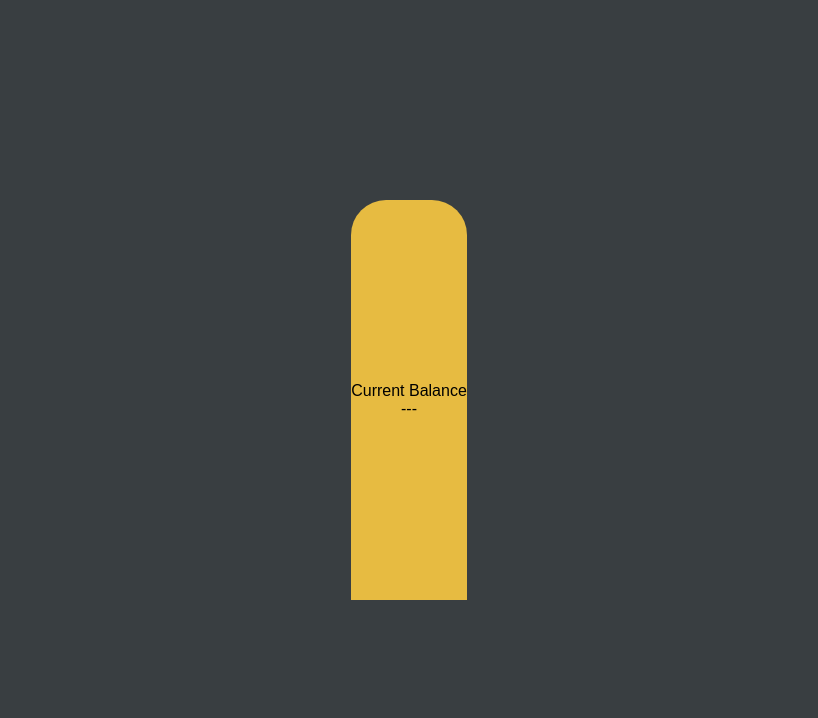
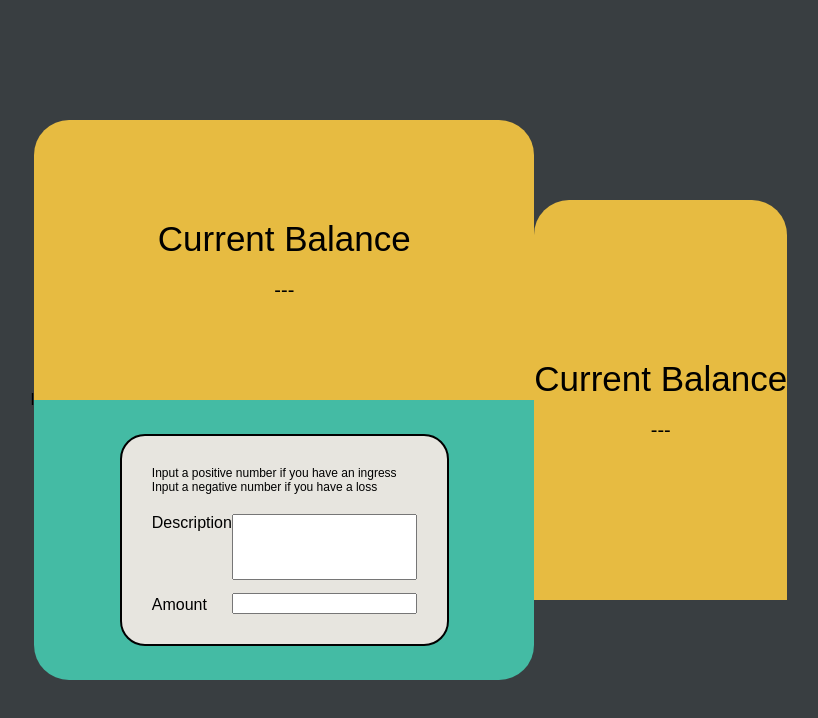
Before and after one commit to FedericoSanchez-Ksquare/MiniProject-3, a website: page index.html in a window 1280 px wide. Shown: the top 718 px of the page, without its empty margins (231-1049 px from the left). Drawn offline with Linux system fonts and the light colour scheme.

Commit message:
User story 8
added the form and the description field and amount

```diff
--- a/index.html
+++ b/index.html
@@ -15,6 +15,31 @@
             <span class="quantity" id="balanceShow">---</span>
 
         </div>
+        <div class="wrapper">
+            <div class="topContainer">
+                <label for="" class="balance">Current Balance</label>
+                <span class="quantity" id="balanceShow">---</span>
+            </div>
+            <div class="bottomContainer">
+                <form action="" class="flexForm">
+                    <div class="contentSpace">
+                        <div class="instructions">
+                            <label for="">Input a positive number if you have an ingress</label>
+                            <label for="">Input a negative number if you have a loss</label>
+                        </div>
+                        <div class="innerParent">
+                            <div class="innerContent">
+                                <label for="">Description</label>
+                                <label for="">Amount</label>
+                            </div>
+                            <div class="innerContent">
+                                <textarea type="text" name="" id="description" cols="18" rows="1"></textarea>
+                                <input type="number" name="" id="amount">
+                            </div>
+                        </div>
+                    </div>
+                </form>
+            </div>
     </div>
     <script type = "text/javascript" src="dist/main.js"></script>
 </body>
--- a/styles.css
+++ b/styles.css
@@ -32,3 +32,55 @@ body {
   align-items: center;
   border-radius: 35px 35px 0 0;
 }
+.bottomContainer {
+  display: flex;
+  justify-content: center;
+  align-items: center;
+  background-color: #44bba4;
+  height: 50%;
+  max-height: 90%;
+  width: auto;
+  border-radius: 0 0 35px 35px;
+}
+.contentSpace {
+  display: flex;
+  flex-direction: column;
+  justify-content: space-between;
+  background-color: #e7e5df;
+  border: 2px solid black;
+  padding: 30px;
+  border-radius: 25px;
+}
+.innerContent {
+  display: flex;
+  flex-direction: column;
+  justify-content: space-between;
+}
+.innerParent {
+  display: flex;
+  flex-direction: row;
+  height: 100px;
+  justify-content: space-between;
+}
+.buttonSpace {
+  margin-top: 20px;
+  display: flex;
+  justify-content: space-around;
+}
+.balance {
+  font-size: 35px;
+}
+.quantity {
+  margin-top: 20px;
+  font-size: 20px;
+}
+.instructions {
+  display: flex;
+  flex-direction: column;
+  font-size: 12px;
+  margin-bottom: 20px;
+}
+textarea {
+  height: 60%;
+  resize: none;
+}
```
